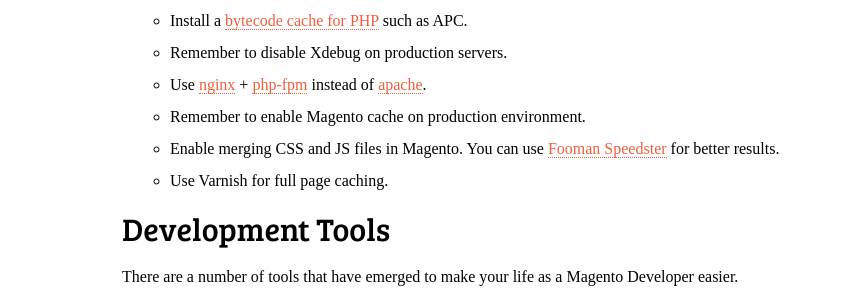
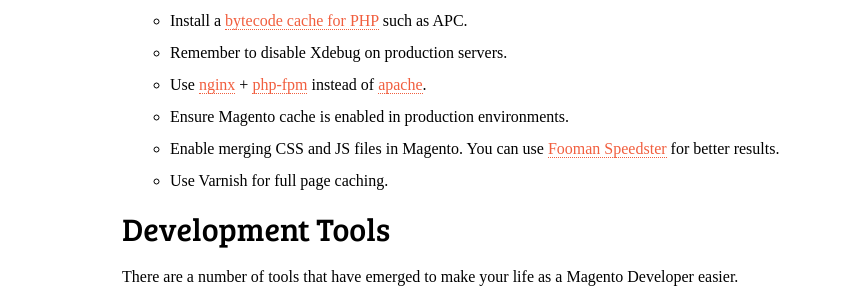
Before and after one commit to punkstar/magentotherightway.com, a Jekyll site: the page built from index.html, in a window 1280 px wide and 900 px high, scrolled down 3328 px. Shown: the part 347-647 px from the top of the window, without its empty margins (264-1120 px from the left). Built offline with Jekyll 4.4.1, drawn with Linux system fonts in a browser that asks for light colours; some web fonts are replaced; Markdown is read by kramdown in place of the engine named in the settings.

Commit message:
Improved wording

```diff
--- a/_posts/05-01-01-ServerPerformance.md
+++ b/_posts/05-01-01-ServerPerformance.md
@@ -10,6 +10,6 @@
 * Install a [bytecode cache for PHP](http://www.phptherightway.com/#bytecode_cache) such as APC.
 * Remember to disable Xdebug on production servers.
 * Use [nginx](http://nginx.org/) + [php-fpm](http://php-fpm.org/) instead of [apache](https://httpd.apache.org/).
-* Remember to enable Magento cache on production environment.
+* Ensure Magento cache is enabled in production environments.
 * Enable merging CSS and JS files in Magento. You can use [Fooman Speedster](http://www.magentocommerce.com/magento-connect/fooman-speedster.html) for better results.
 * Use Varnish for full page caching.
```
